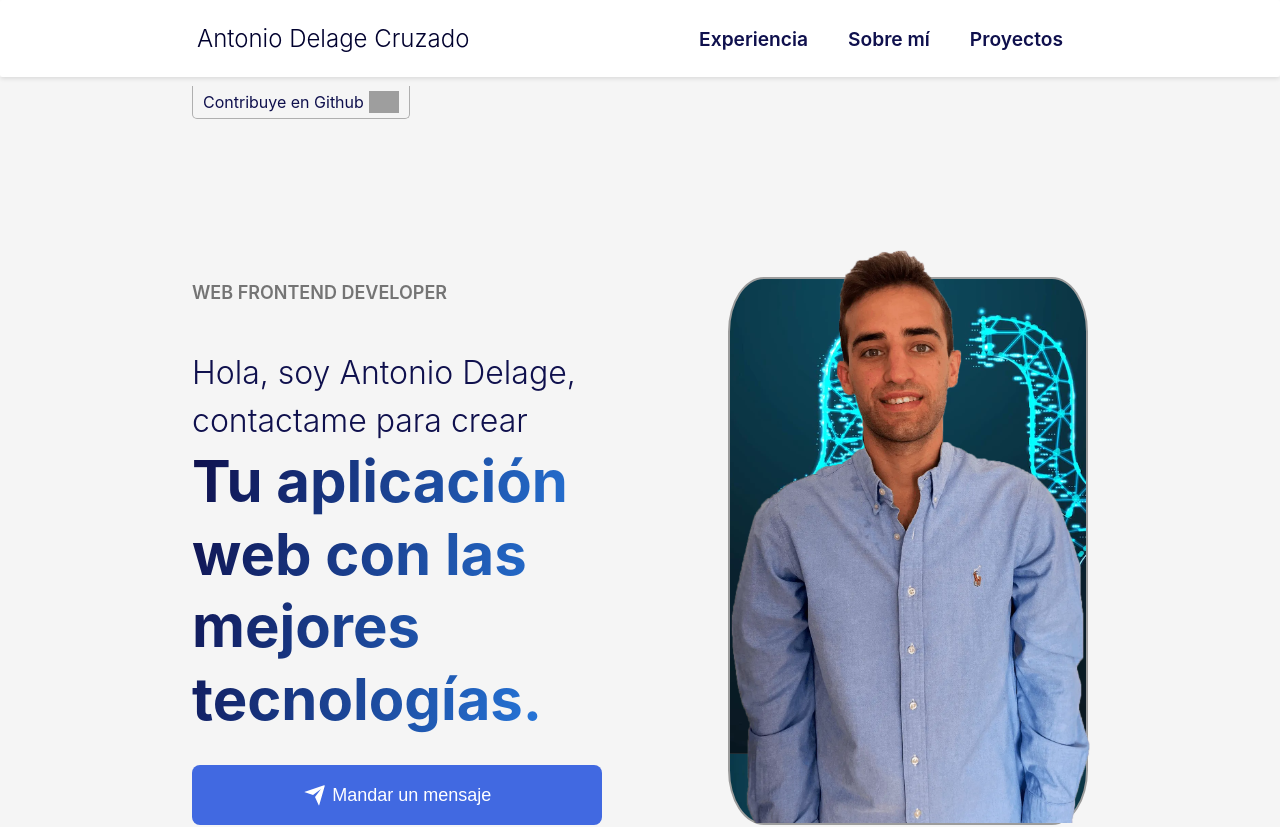
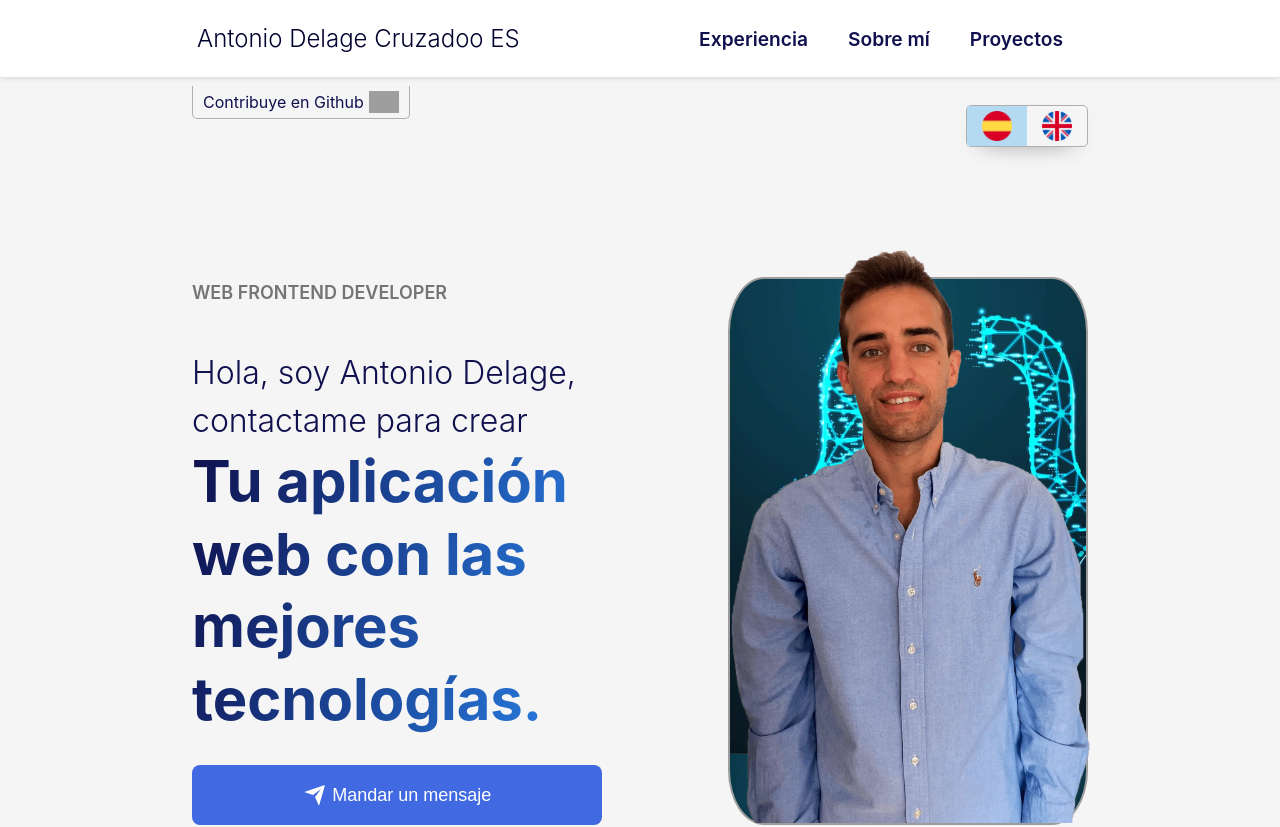
Before and after one commit to 10delin/portfolio, a React (Create React App) app: page / in a window 1280 px wide. Shown: the top 827 px of the page. Built offline with nearby package versions, Linux system fonts and the light colour scheme; grey boxes are pictures that could not be loaded.

Commit message:
feat(change-language): add new component

```diff
--- /dev/null
+++ b/src/components/ChangeLanguage/ChangeLanguage.js
@@ -0,0 +1,36 @@
+import { useEffect, useState } from "react";
+import { useTranslation } from "react-i18next";
+import SpainIcon from "../../assets/images/spain.png";
+import UkIcon from "../../assets/images/united-kingdom.png";
+
+const ChangeLanguage = () => {
+  const { i18n } = useTranslation();
+  const [language, setLanguage] = useState(i18n.language);
+
+  useEffect(() => {
+    i18n.changeLanguage(language);
+  }, [language, i18n]);
+
+  const classLanguageSpanish =
+    language === "es"
+      ? "change-language__button--active"
+      : "change-language__button";
+
+  const classLanguageEngish =
+    language === "en"
+      ? "change-language__button--active"
+      : "change-language__button";
+
+  return (
+    <div className="change-language">
+      <div className={classLanguageSpanish} onClick={() => setLanguage("es")}>
+        <img src={SpainIcon} alt="Spanish" />
+      </div>
+      <div className={classLanguageEngish} onClick={() => setLanguage("en")}>
+        <img src={UkIcon} alt="English" />
+      </div>
+    </div>
+  );
+};
+
+export default ChangeLanguage;
--- a/src/components/Header/Header.js
+++ b/src/components/Header/Header.js
@@ -1,11 +1,14 @@
 import ContributeGithub from "../ContributeGithub/ContributeGithub";
+import { useTranslation } from "react-i18next";
+import ChangeLanguage from "../ChangeLanguage/ChangeLanguage";
 
 const Header = () => {
+  const { t } = useTranslation("translation");
   return (
     <header className="header">
       <div className="header__content">
         <div className="header__title">
-          <p>Antonio Delage Cruzado</p>
+          <p>{t("header.name")}</p>
         </div>
         <div className="header__description">
           <p className="header__description__items">
@@ -17,6 +20,7 @@
           <p className="header__description__items">
             <a href="#projects">Proyectos</a>
           </p>
+          <ChangeLanguage />
         </div>
         <ContributeGithub />
       </div>
--- a/src/styles/App.scss
+++ b/src/styles/App.scss
@@ -18,6 +18,7 @@
 @import "./components/education";
 @import "./components/projects";
 @import "./components/contribute-github";
+@import "./components/change-language";
 //import Pages
 
 @import "./pages/Home";
--- /dev/null
+++ b/src/styles/components/_change-language.scss
@@ -0,0 +1,44 @@
+.change-language {
+  display: flex;
+  position: absolute;
+  bottom: -70px;
+  border: 1px solid #afafaf;
+  border-radius: 5px;
+  box-shadow: 0 8px 24px -17px #000101;
+  z-index: 1;
+
+  &__button {
+    display: flex;
+    position: relative;
+    align-items: center;
+    text-decoration: none;
+    padding: 5px 15px;
+    width: 100%;
+    cursor: pointer;
+
+    &:hover {
+      background-color: #b4daf1;
+    }
+    img {
+      width: 30px;
+    }
+  }
+
+  &__button--active {
+    display: flex;
+    position: relative;
+    align-items: center;
+    text-decoration: none;
+    padding: 5px 15px;
+    width: 100%;
+    cursor: pointer;
+    background-color: #b4daf1;
+
+    &:hover {
+      background-color: #b4daf1;
+    }
+    img {
+      width: 30px;
+    }
+  }
+}
```
Also changed, not shown: src/assets/images/spain.png (added), src/assets/images/united-kingdom.png (added).
